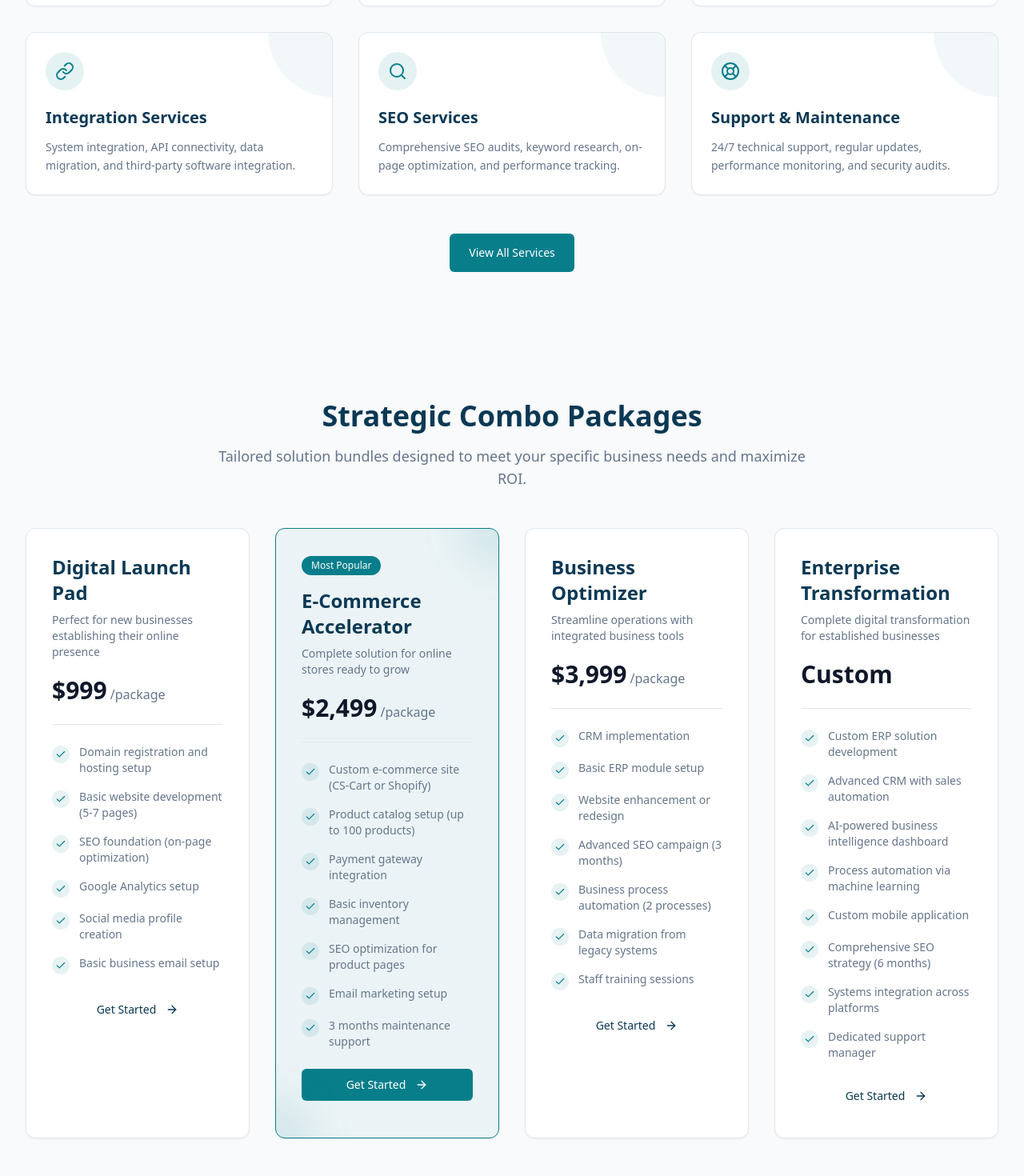
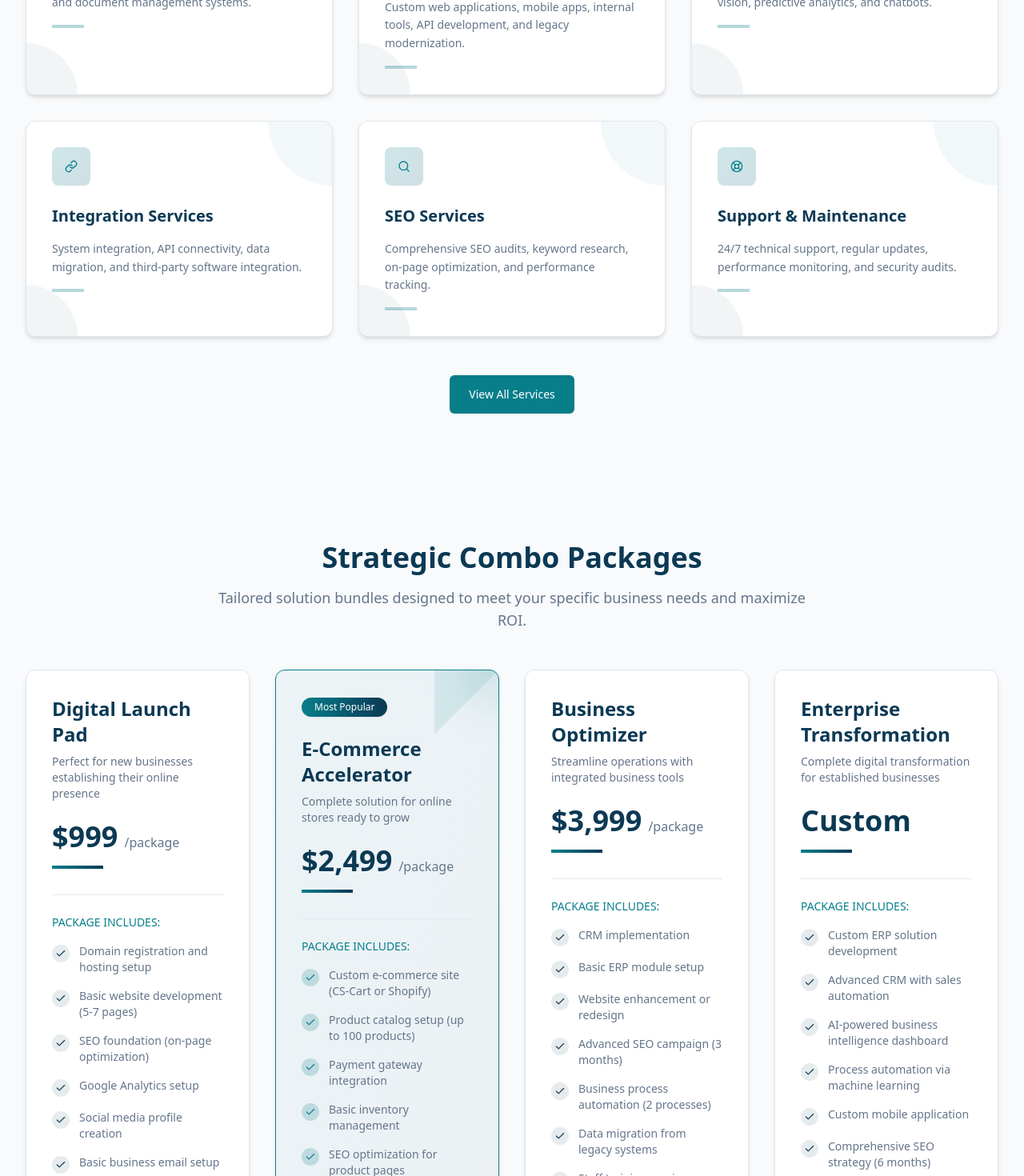
Before and after one commit to iam-harshj24/nova-tech-solutions, a React (Vite) app: page / in a window 1280 px wide. Shown: the part 1420-2890 px from the top of the page at 80% size. Built offline with nearby package versions, Linux system fonts and the light colour scheme.

Commit message:
Enhance website content and structure
Update website content, add more details, and improve overall structure.

```diff
--- a/src/components/PackageCard.tsx
+++ b/src/components/PackageCard.tsx
@@ -25,8 +25,8 @@ const PackageCard = ({
 }: PackageCardProps) => {
   return (
     <div className={cn(
-      "rounded-xl border p-6 sm:p-8 shadow-sm transition-all duration-300 hover:shadow-md relative overflow-hidden",
-      popular ? "border-nitinova-teal bg-nitinova-teal/5" : "border-border bg-card",
+      "rounded-xl border p-8 shadow-md transition-all duration-300 hover:shadow-xl relative overflow-hidden",
+      popular ? "border-nitinova-teal bg-gradient-to-br from-nitinova-teal/5 to-nitinova-blue/5" : "border-border bg-card",
       className
     )}
     style={style}
@@ -34,29 +34,35 @@ const PackageCard = ({
       {popular && (
         <>
           <div className="absolute -right-12 -top-12 w-24 h-24 bg-nitinova-teal/10 rounded-full blur-xl"></div>
-          <div className="absolute -left-12 -bottom-12 w-24 h-24 bg-nitinova-teal/10 rounded-full blur-xl"></div>
-          <div className="mb-4">
-            <span className="inline-block rounded-full bg-nitinova-teal px-3 py-1 text-xs font-medium text-white">
+          <div className="absolute -left-12 -bottom-12 w-24 h-24 bg-nitinova-blue/10 rounded-full blur-xl"></div>
+          <div className="absolute top-0 right-0 w-0 h-0 border-t-[80px] border-r-[80px] border-t-nitinova-teal/10 border-r-transparent"></div>
+          <div className="mb-6">
+            <span className="inline-block rounded-full bg-gradient-to-r from-nitinova-teal to-nitinova-blue px-4 py-1 text-xs font-medium text-white shadow-sm">
               Most Popular
             </span>
           </div>
         </>
       )}
 
-      <h3 className="text-2xl font-bold">{title}</h3>
-      <p className="mt-2 text-muted-foreground text-sm">{description}</p>
+      {/* Package header */}
+      <h3 className="text-2xl font-bold mb-2">{title}</h3>
+      <p className="mt-2 text-muted-foreground text-sm mb-6">{description}</p>
 
-      <div className="mt-5 mb-6">
-        <span className="text-3xl font-bold">{price}</span>
-        {price !== 'Custom' && <span className="text-muted-foreground"> /package</span>}
+      {/* Price section */}
+      <div className="mt-5 mb-8">
+        <span className="text-4xl font-bold text-nitinova-blue">{price}</span>
+        {price !== 'Custom' && <span className="text-muted-foreground ml-1"> /package</span>}
+        <div className="w-16 h-1 bg-gradient-to-r from-nitinova-teal to-nitinova-blue mt-4"></div>
       </div>
 
+      {/* Features list */}
       <div className="border-t border-border my-6 pt-6">
-        <ul className="mb-6 space-y-4">
+        <p className="font-medium text-sm mb-4 text-nitinova-teal">PACKAGE INCLUDES:</p>
+        <ul className="mb-8 space-y-4">
           {features.map((feature, index) => (
             <li key={index} className="flex items-start">
-              <div className="bg-nitinova-teal/10 rounded-full p-1 mr-3 mt-0.5">
-                <Check size={14} className="text-nitinova-teal flex-shrink-0" />
+              <div className={`rounded-full p-1 mr-3 mt-0.5 ${popular ? 'bg-nitinova-teal/20' : 'bg-nitinova-blue/10'}`}>
+                <Check size={14} className={popular ? 'text-nitinova-teal flex-shrink-0' : 'text-nitinova-blue flex-shrink-0'} />
               </div>
               <span className="text-sm text-muted-foreground">{feature}</span>
             </li>
@@ -64,16 +70,17 @@ const PackageCard = ({
         </ul>
       </div>
 
+      {/* CTA Button */}
       <Button
         className={cn(
           "w-full group",
           popular
-            ? "bg-nitinova-teal hover:bg-nitinova-blue text-white"
+            ? "bg-gradient-to-r from-nitinova-teal to-nitinova-blue hover:from-nitinova-blue hover:to-nitinova-teal text-white shadow-md hover:shadow-lg"
             : "bg-white text-nitinova-blue border-nitinova-teal hover:bg-nitinova-teal hover:text-white"
         )}
       >
         Get Started
-        <ArrowRight size={16} className="ml-1 transition-transform duration-300 group-hover:translate-x-1" />
+        <ArrowRight size={16} className="ml-2 transition-transform duration-300 group-hover:translate-x-1" />
       </Button>
     </div>
   );
--- a/src/components/ServiceCard.tsx
+++ b/src/components/ServiceCard.tsx
@@ -15,17 +15,31 @@ const ServiceCard = ({ title, description, icon: Icon, className, style }: Servi
   return (
     <div
       className={cn(
-        "service-card group relative overflow-hidden bg-white dark:bg-gray-800 rounded-xl shadow-sm border border-border p-6 hover:border-nitinova-teal hover:shadow-md transition-all duration-300",
+        "service-card group relative overflow-hidden bg-white dark:bg-gray-800 rounded-xl shadow-md border border-border p-8 hover:border-nitinova-teal transition-all duration-300",
         className
       )}
       style={style}
     >
+      {/* Background decorative elements */}
       <div className="absolute -right-20 -top-20 h-40 w-40 rounded-full bg-nitinova-teal/5 group-hover:bg-nitinova-teal/10 transition-all duration-300"></div>
-      <div className="feature-icon relative mb-5 p-3">
-        <Icon className="h-7 w-7" />
+      <div className="absolute -left-16 -bottom-16 h-32 w-32 rounded-full bg-nitinova-blue/5 group-hover:bg-nitinova-blue/10 transition-all duration-300"></div>
+
+      {/* Icon container */}
+      <div className="feature-icon relative mb-6 p-4 rounded-lg bg-gradient-to-br from-nitinova-teal/10 to-nitinova-blue/10 group-hover:from-nitinova-teal/20 group-hover:to-nitinova-blue/20 transition-all duration-300">
+        <Icon className="h-8 w-8 text-nitinova-teal group-hover:text-nitinova-blue transition-colors duration-300" />
       </div>
-      <h3 className="text-xl font-semibold mb-3 group-hover:text-nitinova-teal transition-colors duration-300">{title}</h3>
-      <p className="text-muted-foreground text-sm leading-relaxed">{description}</p>
+
+      {/* Content */}
+      <h3 className="text-xl font-bold mb-4 group-hover:text-nitinova-teal transition-colors duration-300">{title}</h3>
+      <p className="text-muted-foreground text-sm leading-relaxed mb-4">{description}</p>
+
+      {/* Decorative line */}
+      <div className="w-10 h-1 bg-nitinova-teal/30 group-hover:w-16 group-hover:bg-nitinova-teal transition-all duration-300"></div>
+
+      {/* Hidden learn more text that appears on hover */}
+      <div className="absolute bottom-6 right-6 text-nitinova-teal text-sm font-medium opacity-0 transform translate-y-2 group-hover:opacity-100 group-hover:translate-y-0 transition-all duration-300">
+        Learn more →
+      </div>
     </div>
   );
 };
--- a/src/index.css
+++ b/src/index.css
@@ -100,6 +100,110 @@
     @apply flex h-12 w-12 items-center justify-center rounded-full bg-nitinova-teal/10 text-nitinova-teal;
   }
 
+  /* Enhanced section titles */
+  .section-title {
+    @apply text-3xl md:text-4xl font-bold mb-4 relative;
+  }
+
+  .section-title::after {
+    content: '';
+    @apply absolute left-0 -bottom-3 w-16 h-1 bg-gradient-to-r from-nitinova-teal to-nitinova-blue;
+  }
+
+  .section-title.centered::after {
+    @apply left-1/2 -translate-x-1/2;
+  }
+
+  /* Fancy gradient borders */
+  .gradient-border {
+    @apply relative border-transparent z-10;
+  }
+
+  .gradient-border::before {
+    content: '';
+    @apply absolute inset-0 rounded-xl p-[1px] bg-gradient-to-r from-nitinova-teal via-nitinova-blue to-nitinova-lightblue -z-10;
+    mask: linear-gradient(#fff 0 0) content-box, linear-gradient(#fff 0 0);
+    mask-composite: exclude;
+  }
+
+  /* Glass effect */
+  .glass-card {
+    @apply backdrop-blur-md bg-white/80 dark:bg-gray-900/80 border border-white/20 dark:border-gray-800/30 shadow-xl;
+  }
+
+  /* Button hover effects */
+  .btn-hover-slide {
+    @apply relative overflow-hidden;
+  }
+
+  .btn-hover-slide::before {
+    content: '';
+    @apply absolute top-0 left-0 w-full h-full bg-nitinova-blue -translate-x-full transition-transform duration-300 ease-out z-[-1];
+  }
+
+  .btn-hover-slide:hover::before {
+    @apply translate-x-0;
+  }
+
+  /* Enhanced scrolling animations */
+  .fade-in-up {
+    @apply opacity-0 translate-y-8 transition-all duration-700;
+  }
+
+  .fade-in-up.in-view {
+    @apply opacity-100 translate-y-0;
+  }
+
+  .fade-in-left {
+    @apply opacity-0 -translate-x-8 transition-all duration-700;
+  }
+
+  .fade-in-left.in-view {
+    @apply opacity-100 translate-x-0;
+  }
+
+  .fade-in-right {
+    @apply opacity-0 translate-x-8 transition-all duration-700;
+  }
+
+  .fade-in-right.in-view {
+    @apply opacity-100 translate-x-0;
+  }
+
+  /* Floating animation */
+  .float {
+    animation: float 6s ease-in-out infinite;
+  }
+
+  @keyframes float {
+    0% {
+      transform: translateY(0px);
+    }
+    50% {
+      transform: translateY(-10px);
+    }
+    100% {
+      transform: translateY(0px);
+    }
+  }
+
+  /* Pulse glow effect */
+  .pulse-glow {
+    animation: pulse-glow 2s infinite;
+  }
+
+  @keyframes pulse-glow {
+    0% {
+      box-shadow: 0 0 0 0 rgba(8, 126, 139, 0.4);
+    }
+    70% {
+      box-shadow: 0 0 0 10px rgba(8, 126, 139, 0);
+    }
+    100% {
+      box-shadow: 0 0 0 0 rgba(8, 126, 139, 0);
+    }
+  }
+
   /* Scroll reveal animations */
   .reveal {
     @apply opacity-0 transition-all duration-700;
@@ -131,35 +235,4 @@
   .reveal-visible.reveal-down {
     @apply translate-x-0 translate-y-0;
   }
-
-  /* Button hover effects */
-  .btn-hover-slide {
-    @apply relative overflow-hidden;
-  }
-
-  .btn-hover-slide::before {
-    content: '';
-    @apply absolute top-0 left-0 w-full h-full bg-nitinova-blue -translate-x-full transition-transform duration-300 ease-out z-[-1];
-  }
-
-  .btn-hover-slide:hover::before {
-    @apply translate-x-0;
-  }
-
-  /* Glass effect */
-  .glass-card {
-    @apply backdrop-blur-md bg-white/80 dark:bg-gray-900/80 border border-white/20 dark:border-gray-800/30;
-  }
-
-  /* Gradient borders */
-  .gradient-border {
-    @apply relative border-transparent;
-  }
-
-  .gradient-border::before {
-    content: '';
-    @apply absolute inset-0 rounded-xl p-[1px] bg-gradient-to-r from-nitinova-teal via-nitinova-blue to-nitinova-lightblue -z-10;
-    mask: linear-gradient(#fff 0 0) content-box, linear-gradient(#fff 0 0);
-    mask-composite: exclude;
-  }
 }
```
